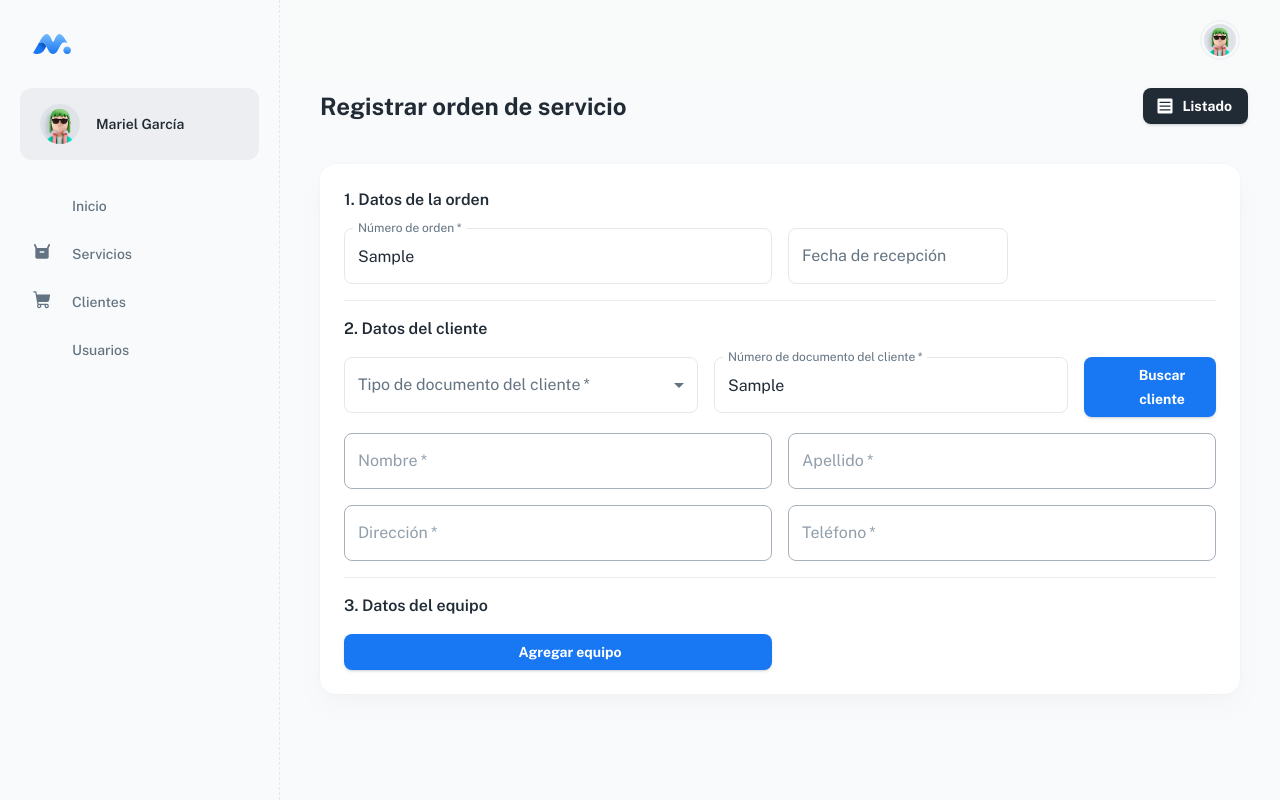
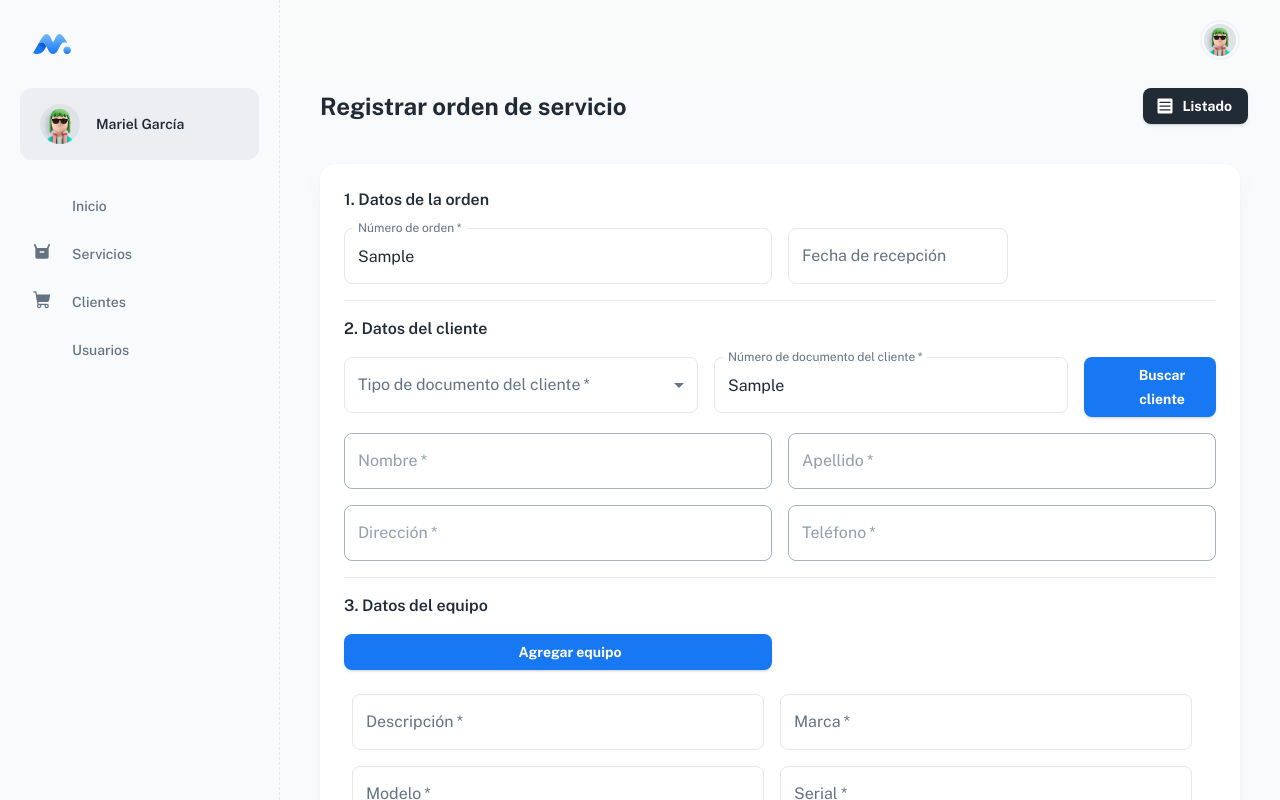
Before and after one commit to magbabio/lara-electronic-frontend, a React (Vite) app: page /servicios/crear in a window 1280 px wide. Both pictures are taken after typing "Sample", "Sample" into the empty fields and a click on the button "Agregar equipo". Shown: the top 800 px of the page. Built offline with nearby package versions, Linux system fonts and the light colour scheme; some icons are missing.

Commit message:
Update order-form.jsx

```diff
--- a/src/sections/order/form/order-form.jsx
+++ b/src/sections/order/form/order-form.jsx
@@ -1,5 +1,5 @@
 // import { useState } from 'react';
-import React from 'react';
+import React, { useState } from 'react';
 
 import Card from '@mui/material/Card';
 import Grid from '@mui/material/Grid';
@@ -34,6 +34,28 @@ export default function OrderForm() {
 
   const handleChange = (event) => {
     setDocumentType(event.target.value);
+  };
+
+  // Equipment methods
+
+  const [equipment, setEquipment] = useState([]);
+
+  const handleAddEquipment = (e) => {
+    const newEquipment = {
+      key: equipment.length + 1,
+      description: '',
+      brand: '',
+      model: '',
+      serial: '',
+      observations: '',
+    };
+    setEquipment([...equipment, newEquipment]);
+  };
+
+  const handleDeleteEquipment = (index) => {
+    const newEquipment = [...equipment];
+    newEquipment.splice(index, 1);
+    setEquipment(newEquipment);
   };
 
   return (
@@ -117,7 +139,7 @@ export default function OrderForm() {
             <TextField
               disabled
               required
-              id="outlined-disabled"
+              id="outlined-required"
               label="Nombre"
               fullWidth
             />
@@ -126,7 +148,7 @@ export default function OrderForm() {
             <TextField
               disabled
               required
-              id="outlined-disabled"
+              id="outlined-required"
               label="Apellido"
               fullWidth
             />
@@ -135,7 +157,7 @@ export default function OrderForm() {
             <TextField
               disabled
               required
-              id="outlined-disabled"
+              id="outlined-required"
               label="Dirección"
               fullWidth
             />
@@ -144,7 +166,7 @@ export default function OrderForm() {
             <TextField
               disabled
               required
-              id="outlined-disabled"
+              id="outlined-required"
               label="Teléfono"
               fullWidth
             />
@@ -158,9 +180,81 @@ export default function OrderForm() {
             </Typography>
           </Grid>
           <Grid item xs={12} sm={6} md={6}>
-            <Button variant="contained" sx={{ width: "100%" }} startIcon={<Iconify icon="eva:plus-fill" />}>
+            <Button
+              variant="contained"
+              sx={{ width: "100%" }}
+              startIcon={<Iconify icon="eva:plus-fill" />}
+              onClick={handleAddEquipment}
+              >
                 Agregar equipo
             </Button>
+          </Grid>
+
+          {equipment.map((item, index) => (
+            <Grid container p={3} spacing={2} key={index}>
+              <Grid item xs={12} sm={6} md={6}>
+                <TextField
+                  required
+                  id="outlined-disabled"
+                  label="Descripción"
+                  fullWidth
+                />
+              </Grid>
+              <Grid item xs={12} sm={6} md={6}>
+                <TextField
+                  required
+                  id="outlined-disabled"
+                  label="Marca"
+                  fullWidth
+                />
+              </Grid>
+              <Grid item xs={12} sm={6} md={6}>
+                <TextField
+                  required
+                  id="outlined-disabled"
+                  label="Modelo"
+                  fullWidth
+                />
+              </Grid>
+              <Grid item xs={12} sm={6} md={6}>
+                <TextField
+                  required
+                  id="outlined-disabled"
+                  label="Serial"
+                  fullWidth
+                />
+              </Grid>
+              <Grid item xs={12} sm={12} md={12}>
+                <TextField
+                  required
+                  id="outlined-disabled"
+                  label="Observaciones"
+                  fullWidth
+                  multiline
+                  rows={4}
+                />
+              </Grid>
+              <Grid item xs={12} sm={12} md={12}>
+                <Grid container display="flex" justifyContent="center" alignItems="center">
+                  <Button
+                    variant="contained"
+                    sx={{ width: "100%" }}
+                    startIcon={<Iconify icon="eva:trash-fill" />}
+                    onClick={() => handleDeleteEquipment(index)}
+                    >
+                    Eliminar equipo
+                  </Button>
+                </Grid>
+              </Grid>
+            </Grid>
+            ))}
+          <Grid item xs={12} sm={12} md={12}>
+            <Divider/>
+          </Grid>
+          <Grid item xs={12} sm={12} md={12}>
+            <Typography variant="subtitle1">
+              3. Datos
+            </Typography>
           </Grid>
           {/* Agrega más elementos Grid para más columnas si es necesario */}
         </Grid>
```
